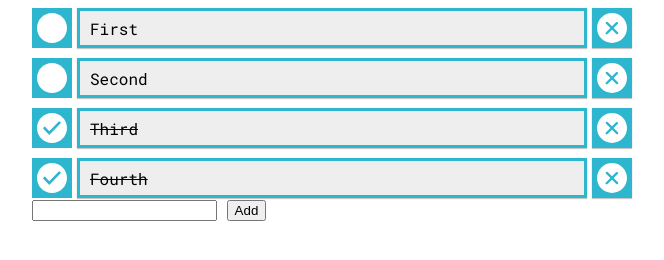
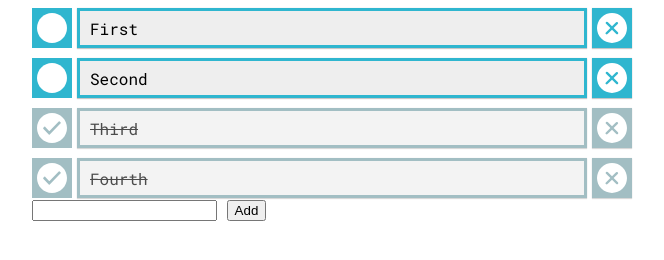
Before and after one commit to kadonomaro/todo-list-2020, a website built with webpack: page index.html in a window 1280 px wide. Shown: the whole page, without its empty margins (308-972 px from the left). Built offline with nearby package versions, Linux system fonts and the light colour scheme; files whose address does not match are found by name.

Commit message:
feat: add completed item style

```diff
--- a/src/css/blocks/_item.scss
+++ b/src/css/blocks/_item.scss
@@ -1,10 +1,11 @@
 .item {
     position: relative;
     display: flex;
-    transition: opacity 0.2s ease-in, filter 0.2s ease-in, transform 0.3s ease-in, margin 0.3s linear;
+    transition: opacity 0.2s ease-in, filter 0.2s ease-in;
     &__label {
         flex: 1;
         margin: 0 5px;
+        text-decoration: inherit;
     }
     &__title {
         width: 100%;
@@ -12,6 +13,7 @@
         height: 40px;
         font-size: inherit;
         font-family: inherit;
+        text-decoration: inherit;
         background-color: $color-gray-light;
         border: 3px solid $color-main;
         box-shadow: 0 1px 1px 0 rgba(0,0,0,.2), 0 0 1px 0 rgba(0,0,0,.15);
@@ -29,6 +31,8 @@
         cursor: pointer;
     }
 }
-.item--completed .item__title {
+.item--completed {
     text-decoration: line-through;
+    filter: grayscale(0.7);
+    opacity: 0.7;
 }
--- a/src/js/components/Render.ts
+++ b/src/js/components/Render.ts
@@ -8,7 +8,7 @@ export class Render {
         this.root = document.querySelector(root);
     }
 
-    update() {
+    update(): void {
         if (this.root) {
             this.root.innerHTML = '';
             for (const item of this.data) {
```
